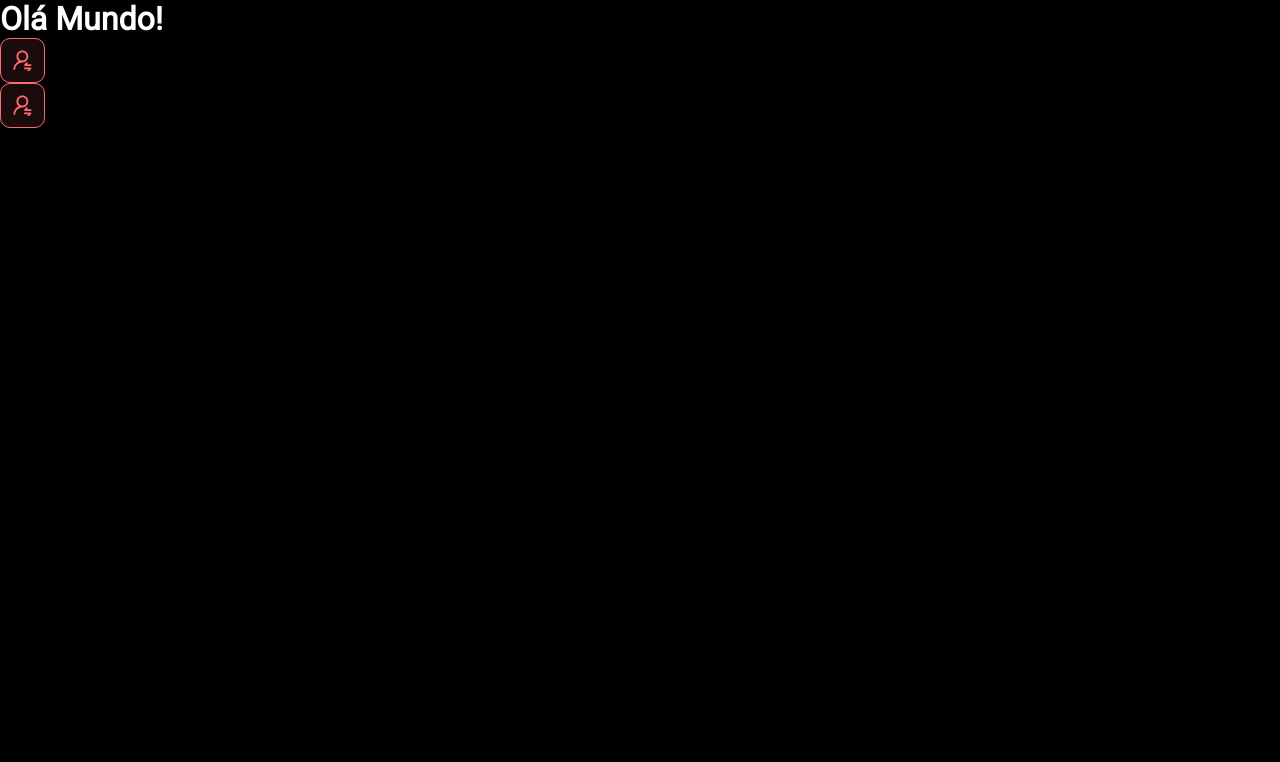
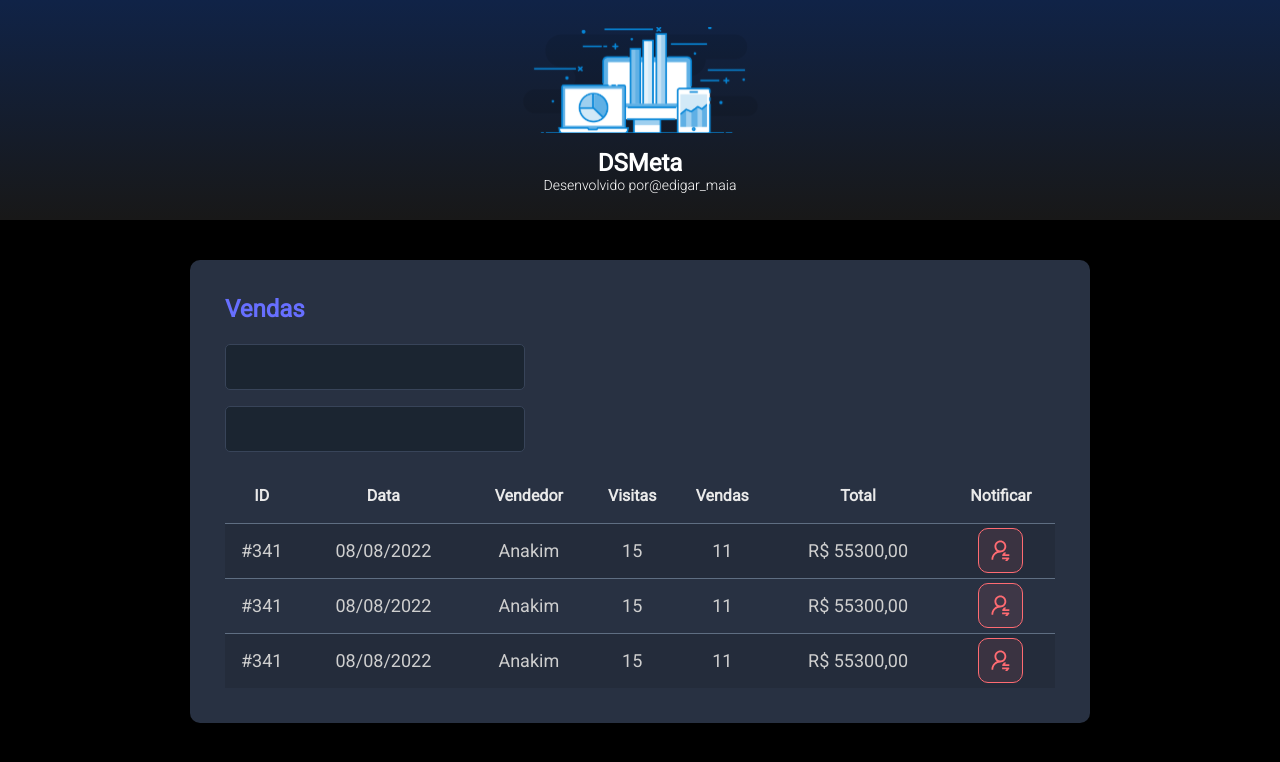
Before and after one commit to edigarmaia/DSMeta, a React (Vite) app in the folder frontend/: page / in a window 1280 px wide. Shown: the top 762 px of the page. Built offline with nearby package versions, Linux system fonts and the light colour scheme.

Commit message:
Other components

```diff
--- a/frontend/src/App.tsx
+++ b/frontend/src/App.tsx
@@ -1,11 +1,18 @@
-import NotificationButton from "./components/NotificationButton"
+import Header from "./components/Header"
+import SalesCard from "./components/SalesCard"
 
 function App() {
   return (
     <>
-      <h1>Olá Mundo!</h1>
-      <NotificationButton />
-      <NotificationButton />
+      <Header />
+      <main>
+        <section id="sales">
+          <div className="dsmeta-container">
+
+            <SalesCard />
+          </div>
+        </section>
+      </main>
     </>
   )
 }
--- /dev/null
+++ b/frontend/src/components/Header/index.tsx
@@ -0,0 +1,19 @@
+import logo from '../../assets/img/logo.svg'
+import './styles.css'
+
+function Header() {
+  return (
+    <>
+      <header>
+        <div className="dsmeta-logo-container">
+            <img src={logo} alt="DSMeta"/>
+            <h1>DSMeta</h1>
+            <p>Desenvolvido por
+                <a href="https://www.instagram.com/edigar_maia/">@edigar_maia</a>
+            </p>
+        </div>
+    </header>
+    </>
+  )
+}
+export default Header
--- /dev/null
+++ b/frontend/src/components/Header/styles.css
@@ -0,0 +1,31 @@
+header {
+    height: 220px;
+    background: linear-gradient(180deg, #102347 0%, #181818 100%);
+    display: flex;
+    align-items: center;
+    justify-content: center;
+}
+
+/*estilizando o bloco do logo*/
+.dsmeta-logo-container {
+    display: flex;
+    /*um na frente do outro*/
+    flex-direction: column;
+    /*direção do display flex*/
+    align-items: center;
+    /*alinha os itens ao centro*/
+}
+
+.dsmeta-logo-container img {
+    width: 235px;
+}
+
+.dsmeta-logo-container h1 {
+    margin-top: 15px;
+    font-size: 24px;
+}
+
+.dsmeta-logo-container p {
+    font-size: 14px;
+    font-weight: 300;
+}
--- /dev/null
+++ b/frontend/src/components/SalesCard/index.tsx
@@ -0,0 +1,80 @@
+import NotificationButton from '../NotificationButton'
+import './styles.css'
+function SalesCard() {
+  return (
+    <>
+      <div className="dsmeta-card">
+        <h2 className="dsmeta-sales-title">Vendas</h2>
+        <div>
+          <div className="dsmeta-form-control-container">
+            <input className="dsmeta-form-control" type="text" />
+          </div>
+          <div className="dsmeta-form-control-container">
+            <input className="dsmeta-form-control" type="text" />
+          </div>
+        </div>
+        <div>
+          <table className="dsmeta-sales-table">
+
+
+            <thead>
+              <tr>
+                <th className="show992">ID</th>
+                <th className="show576">Data</th>
+                <th>Vendedor</th>
+                <th className="show992">Visitas</th>
+                <th className="show992">Vendas</th>
+                <th>Total</th>
+                <th>Notificar</th>
+              </tr>
+            </thead>
+
+            <tbody>
+              <tr>
+                <td className="show992">#341</td>
+                <td className="show576">08/08/2022</td>
+                <td>Anakim</td>
+                <td className="show992">15</td>
+                <td className="show992">11</td>
+                <td>R$ 55300,00</td>
+                <td>
+                  <div className="dsmeta-red-btn-container">
+                  <NotificationButton/>
+                  </div>
+                </td>
+              </tr>
+              <tr>
+                <td className="show992">#341</td>
+                <td className="show576">08/08/2022</td>
+                <td>Anakim</td>
+                <td className="show992">15</td>
+                <td className="show992">11</td>
+                <td>R$ 55300,00</td>
+                <td>
+                  <div className="dsmeta-red-btn-container">
+                   <NotificationButton/>
+                  </div>
+                </td>
+              </tr>
+              <tr>
+                <td className="show992">#341</td>
+                <td className="show576">08/08/2022</td>
+                <td>Anakim</td>
+                <td className="show992">15</td>
+                <td className="show992">11</td>
+                <td>R$ 55300,00</td>
+                <td>
+                  <div className="dsmeta-red-btn-container">
+                  <NotificationButton/>
+                  </div>
+                </td>
+              </tr>
+            </tbody>
+          </table>
+        </div>
+
+      </div>
+    </>
+  )
+}
+export default SalesCard
--- /dev/null
+++ b/frontend/src/components/SalesCard/styles.css
@@ -0,0 +1,99 @@
+.dsmeta-card {
+    background-color: #283142;
+    border-radius: 10px;
+    padding: 30px 10px;
+}
+
+.dsmeta-sales-title {
+    color: #676fff;
+    font-size: 24px;
+    margin-bottom: 21px;
+}
+
+.dsmeta-form-control {
+    height: 46px;
+    background-color: #1b2531;
+    border: 1px solid #384459;
+    border-radius: 5px;
+    width: 100%;
+    color: #9aaabe;
+    padding: 0 20px;
+    font-size: 18px;
+}
+
+.dsmeta-form-control-container {
+    margin-bottom: 16px;
+    max-width: 300px;
+}
+
+.dsmeta-sales-table {
+    border-collapse: collapse;
+    width: 100%;
+    border-spacing: 0;
+}
+
+.dsmeta-sales-table thead {
+    height: 55px;
+    font-size: 16px;
+    color: #e9e9e9;
+    font-weight: 700;
+}
+
+.dsmeta-sales-table tbody {
+    font-size: 14px;
+    font-weight: 400;
+    color: #cfcfcf;
+    text-align: center;
+}
+
+.dsmeta-sales-table tbody tr {
+    height: 74px;
+    border-top: 1px solid #5f6e82;
+}
+
+.dsmeta-sales-table tbody tr:hover>td {
+    background-color: #384459;
+}
+
+/*Quando a linha for ímpar*/
+.dsmeta-sales-table tbody tr:nth-child(odd) {
+    background-color: #242c3b;
+}
+.dsmeta-red-btn-container {
+    display: flex;
+    justify-content: center;
+}
+
+.show576 {
+    display: none;
+}
+
+/*somente a partir dessa largura*/
+@media (min-width: 576px) {
+    .show576 {
+        display: table-cell;
+    }
+
+    .dsmeta-card {
+        padding: 35px;
+    }
+
+    .dsmeta-sales-table tbody tr {
+        height: 55px;
+    }
+
+    .dsmeta-sales-table tbody {
+        font-size: 18px;
+    }
+}
+
+.show992 {
+    display: none;
+}
+
+/*somente a partir dessa largura*/
+@media (min-width: 992px) {
+    .show992 {
+        display: table-cell;
+    }
+}
--- a/frontend/src/index.css
+++ b/frontend/src/index.css
@@ -23,3 +23,12 @@
     text-decoration: none;
     /*tira o sublinhado*/
 }
+.dsmeta-container {
+    width: 100%;
+    max-width: 900px;
+    margin: 0 auto;
+}
+
+#sales {
+    padding: 40px 10px;
+}
```
Also changed, not shown: frontend/src/assets/img/logo.svg (added).
